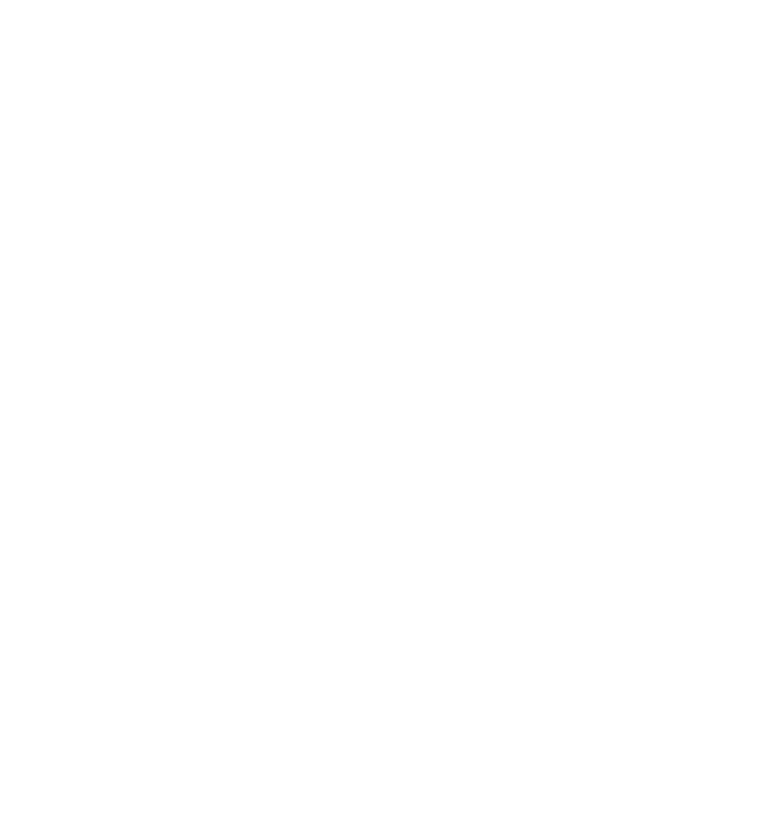
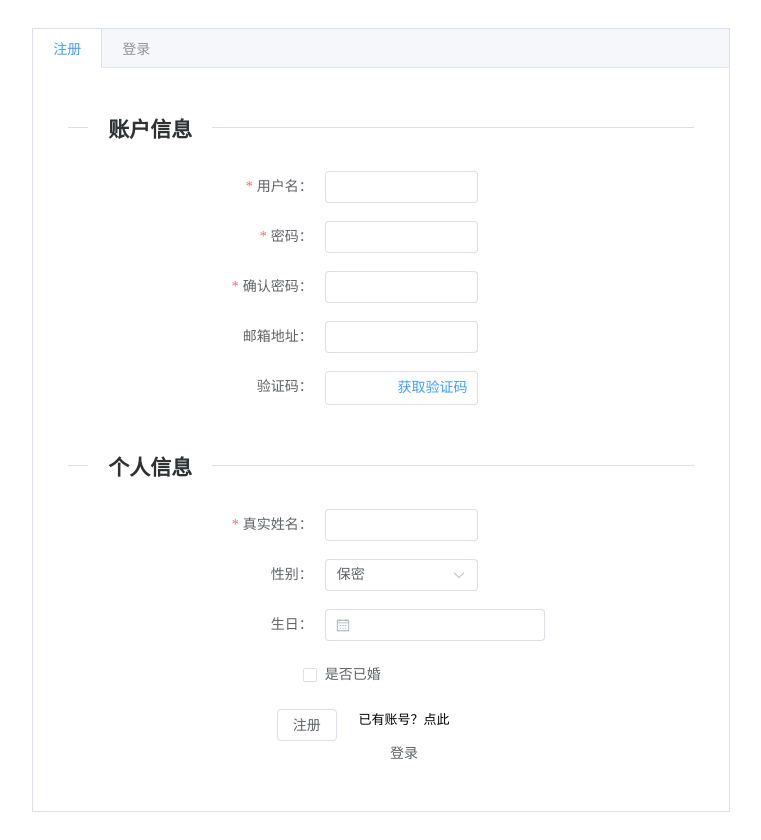
Before and after one commit to funviiiii/marklink, a Vue app in the folder client/: page /signup in a window 1280 px wide. Before the commit this address had no page. Shown: the whole page, without its empty margins (259-1020 px from the left). Before the commit the page ends 800 px from the top, so only its background shows below. Built offline with nearby package versions, Linux system fonts and the light colour scheme.

Commit message:
feat(client/views):注册页面主体完善

```diff
--- a/client/src/components/AccountForm.vue
+++ b/client/src/components/AccountForm.vue
@@ -2,8 +2,12 @@
   <el-form
       label-width="100"
       class="el-col-offset-6"
+      :rules="rules"
+      :model="account"
+      status-icon
   >
     <el-form-item label="用户名："
+                  prop="username"
                   required
     >
       <el-input
@@ -13,7 +17,7 @@
           class="el-col-10"
       ></el-input>
     </el-form-item>
-    <el-form-item label="密码：" required>
+    <el-form-item label="密码：" prop="password" required>
       <el-input v-model="account.password"
                 clearable
                 type="password"
@@ -22,6 +26,16 @@
                 class="el-col-10"
       ></el-input>
     </el-form-item>
+    <el-form-item label="确认密码：" prop="checkPassword" required>
+      <el-input v-model="account.checkPassword"
+                clearable
+                type="password"
+                maxlength="16"
+                show-password
+                class="el-col-10"
+      ></el-input>
+    </el-form-item>
+    <slot></slot>
   </el-form>
 </template>
 
@@ -32,6 +46,38 @@ import {reactive} from "vue";
 const account = reactive({
   username: "",
   password: "",
+  checkPassword: "",
+  email: "",
+  verificationCode: ""
+})
+
+const regs = {
+  username_pwd: /[\w.]{6,16}/
+}
+
+const usernameAndPwdChecker = (rule, value, callback) => {
+  if (!regs.username_pwd.test(value)) {
+    callback(new Error("您的输入不合法，请输入6~16位字母或数字"))
+  } else {
+    callback()
+  }
+}
+
+const rules = reactive({
+  username: [{validator: usernameAndPwdChecker, trigger: "blur"}],
+  password: [{validator: usernameAndPwdChecker, trigger: "blur"}],
+  checkPassword: [
+    {
+      validator: (rule, value, callback) => {
+        if (value !== account.password || value === "" || value === null) {
+          callback(new Error("你的输入和原来的密码不一致"))
+        } else {
+          callback()
+        }
+      },
+      trigger: "blur"
+    }
+  ]
 })
 </script>
 
--- a/client/src/components/SignUpForm.vue
+++ b/client/src/components/SignUpForm.vue
@@ -3,11 +3,49 @@
     <el-main>
       <el-divider content-position="left"><h2>账户信息</h2></el-divider>
       <br>
-      <account-form></account-form>
+      <account-form>
+        <el-form-item label="邮箱地址：" :error="errMsg.email">
+          <el-input
+              v-model="account.email"
+              clearable
+              class="el-col-10"
+          >
+          </el-input>
+        </el-form-item>
+        <el-form-item label="验证码：" :error="errMsg.code">
+          <el-input
+              class="el-col-10"
+              v-model="account.verificationCode"
+              :formatter="value=>value.toUpperCase()"
+              maxlength="6"
+          >
+            <template #suffix>
+              <el-link type="primary" :underline="false" @click="getVerificationCode">获取验证码</el-link>
+            </template>
+          </el-input>
+        </el-form-item>
+      </account-form>
       <br>
       <el-divider content-position="left"><h2>个人信息</h2></el-divider>
       <br>
       <info-form></info-form>
+      <br>
+      <el-row>
+        <el-col
+            :span="7" :offset="8"
+        >
+          <el-container>
+            <el-button @click="signUp">
+              注册
+            </el-button>
+            &nbsp;&nbsp;&nbsp;
+            <div class="sign-in-link">
+              已有账号？点此
+              <el-link :underline="false" href="/signin"><p>登录</p></el-link>
+            </div>
+          </el-container>
+        </el-col>
+      </el-row>
     </el-main>
   </el-container>
 </template>
@@ -15,8 +53,58 @@
 <script setup>
 import AccountForm from './AccountForm.vue'
 import InfoForm from "./InfoForm.vue";
+import {reactive, ref} from "vue";
+import axios from "../utils/axios";
+
+const account = reactive({
+  username: "",
+  password: "",
+  email: "",
+  verificationCode: ""
+})
+
+const user = reactive({
+  name: "",
+  gender: "",
+  birthday: "",
+  isMarried: false
+})
+
+const errMsg = reactive({
+  email: "",
+  code: ""
+})
+
+const getVerificationCode = () => {
+  if (!/^[a-zA-Z0-9_-]+@[a-zA-Z0-9_-]+(\.[a-zA-Z0-9_-]+)+$/.test(account.email)) {
+    errMsg.email = "邮箱格式有误，请重新输入"
+    return;
+  } else {
+    errMsg.email = "";
+  }
+  axios({
+    method: "GET",
+    url: `/account/email/${account.email}`,
+  }).then(res => {
+    if (res.status === 200) {
+      errMsg.email = "当前邮箱已存在，请更换邮箱地址!";
+    } else {
+      errMsg.email = "";
+    }
+  }).catch(() => {
+    errMsg.email = "";
+  })
+}
+
+function signUp() {
+
+}
 </script>
 
 <style scoped>
+.sign-in-link {
+  text-align: center;
+  font-size: small;
 
+}
 </style>
--- a/client/src/router/router.js
+++ b/client/src/router/router.js
@@ -1,11 +1,11 @@
 import {createRouter, createWebHistory} from "vue-router";
 import Index from '/src/views/Index.vue'
-import Account from '/src/views/Account.vue'
+import SignUp from '/src/views/SignUp.vue'
 
 const routes = [
     {path: '/', redirect: '/index'},
     {path: '/index', component: Index},
-    {path: '/account', component: Account}
+    {path: '/signup', component: SignUp}
 ]
 
 export const router = createRouter({
--- a/client/src/views/Account.vue
+++ b/client/src/views/SignUp.vue
@@ -8,7 +8,6 @@
           <sign-up-form></sign-up-form>
         </el-tab-pane>
         <el-tab-pane label="登录">
-
         </el-tab-pane>
       </el-tabs>
     </el-main>
```
